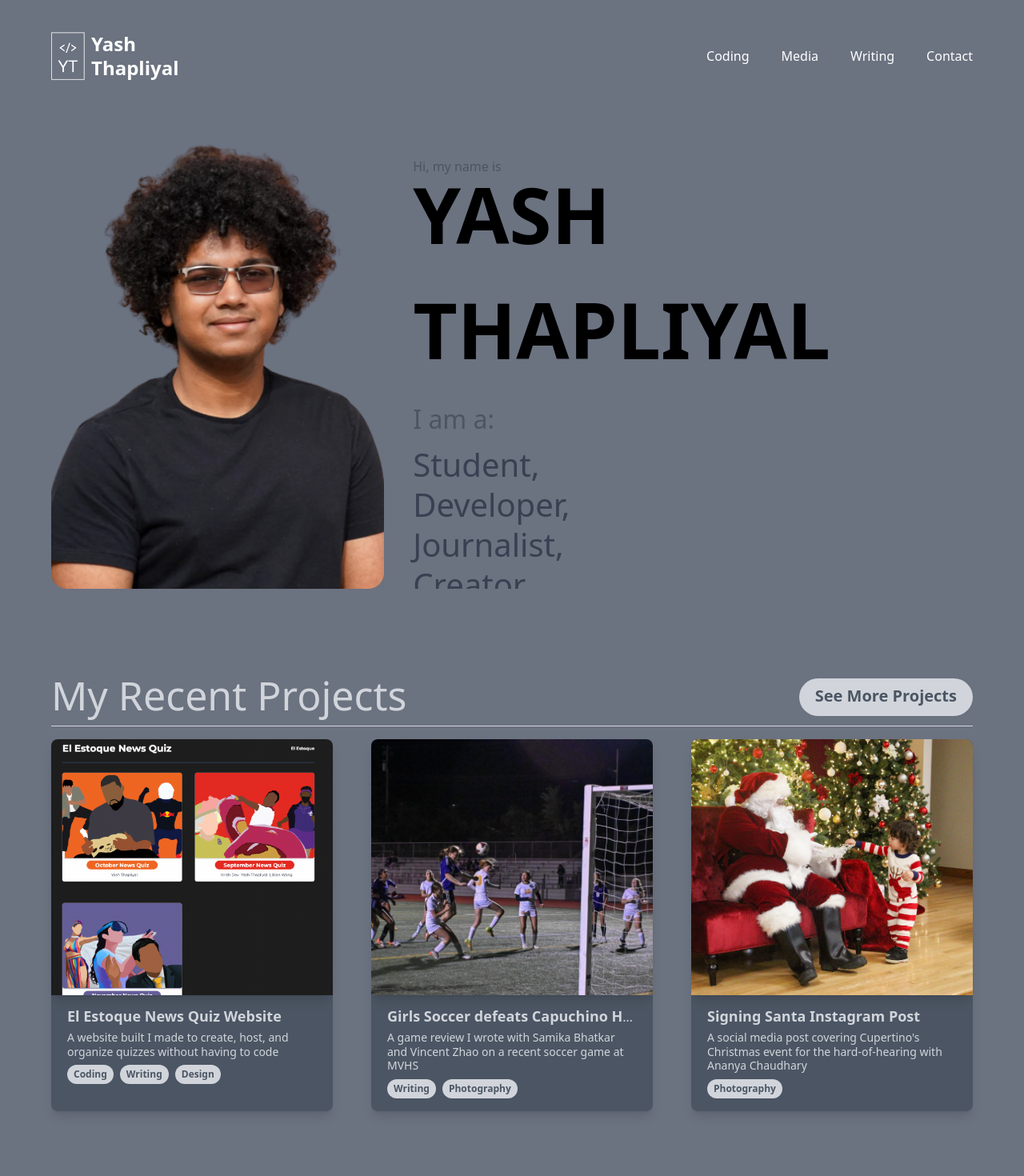
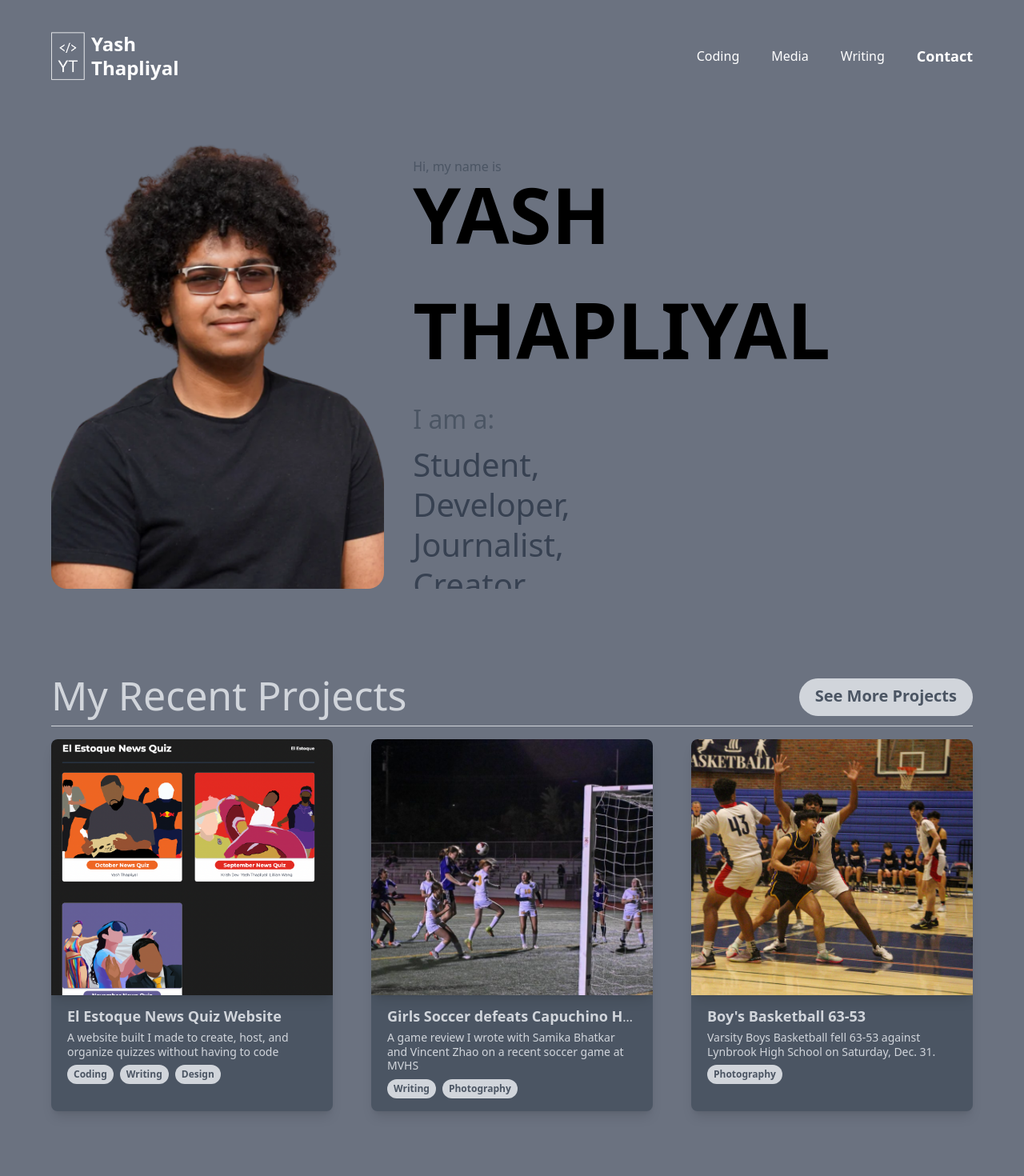
Before and after one commit to Yash1hi/yash-thapliyal-portfolio, a Next.js app: page / in a window 1280 px wide. Shown: the top 1470 px of the page at 80% size. Built offline with nearby package versions, Linux system fonts and the light colour scheme; a web font is replaced by a local one.

Commit message:
Navbar bold contact

```diff
--- a/sections/Navbar.jsx
+++ b/sections/Navbar.jsx
@@ -38,7 +38,7 @@ const Navbar = () => {
                 <Link href='/projects/coding'>Coding</Link>
                 <Link href='/projects/media'>Media</Link>
                 <Link href='/projects/writing'>Writing</Link>
-                <Link href='/contact'>Contact</Link>
+                <Link href='/contact' className='font-bold text-lg'>Contact</Link>
             </div>
         </div>
     </motion.nav>
--- a/sections/Recent.jsx
+++ b/sections/Recent.jsx
@@ -9,7 +9,13 @@ import { navVarients } from '../utils/motion'
 const currentProjects = [
     { title: 'El Estoque News Quiz Website', link: 'https://el-estoque-news-quiz.vercel.app/', image: '/projectImages/EENewsQuiz.png', excerpt: 'A website built I made to create, host, and organize quizzes without having to code', tags: ['Coding', 'Writing', 'Design']},
     { title: 'Girls Soccer defeats Capuchino High School 7-0', link: 'https://elestoque.org/2022/12/12/sports/girls-soccer-defeats-capuchino-high-school-7-0/', image: '/projectImages/SoccerGameReview.jpg', excerpt: 'A game review I wrote with Samika Bhatkar and Vincent Zhao on a recent soccer game at MVHS', tags: ['Writing', 'Photography']},
-    { title: 'Signing Santa Instagram Post', link: 'https://www.instagram.com/p/CmApjwGLiLE/', image: '/projectImages/SigningSantaInsta.jpg', excerpt: "A social media post covering Cupertino's Christmas event for the hard-of-hearing with Ananya Chaudhary", tags: ['Photography']},
+    {
+        title: "Boy's Basketball 63-53",
+        link: "https://www.instagram.com/p/Cm5W2NpLI2y/",
+        image: "/mediaImages/BBB_12-31.jpg",
+        excerpt: "Varsity Boys Basketball fell 63-53 against Lynbrook High School on Saturday, Dec. 31.",
+        tags: ['Photography']
+    },,
 ]
 
 /*
```
